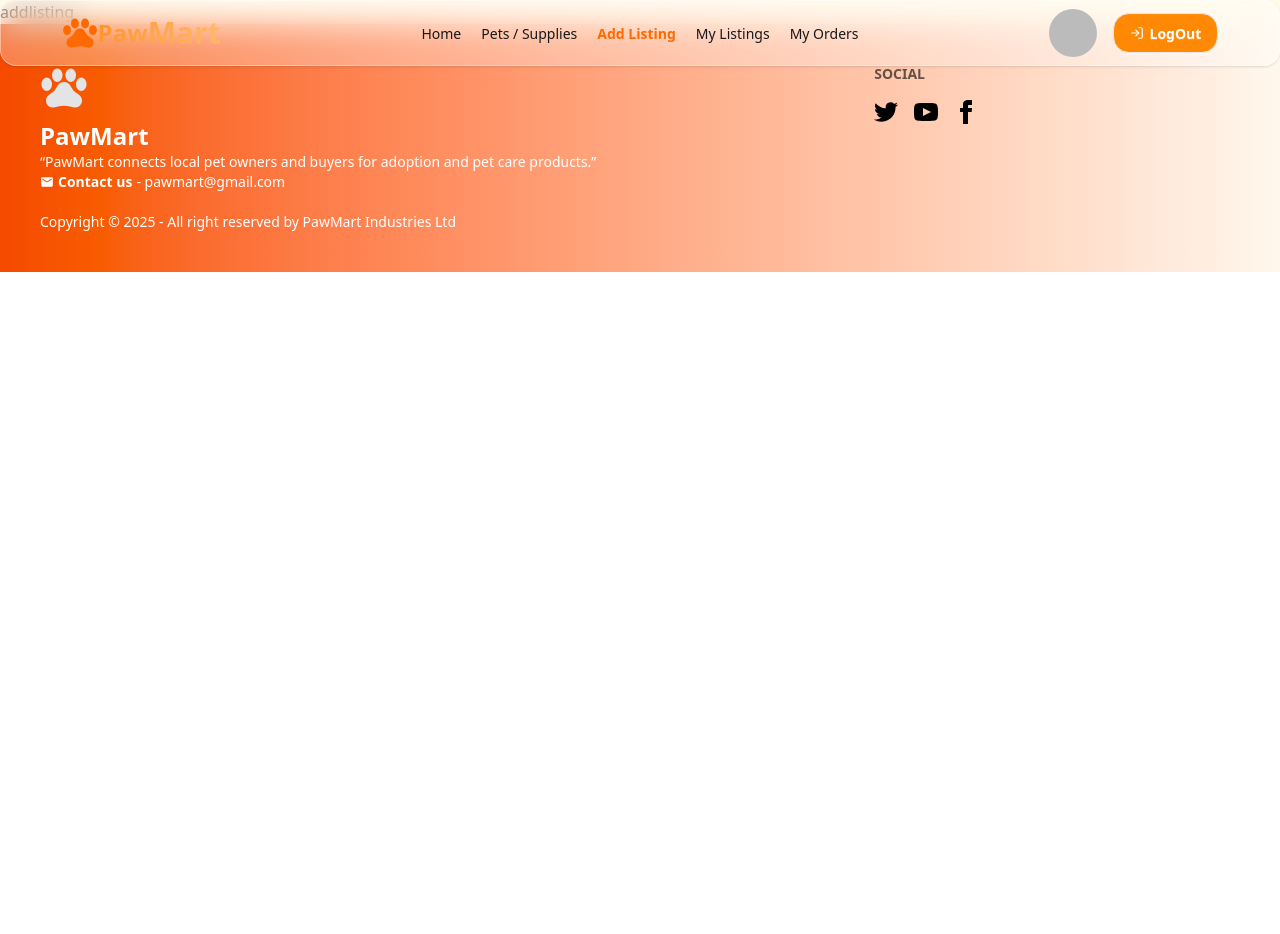
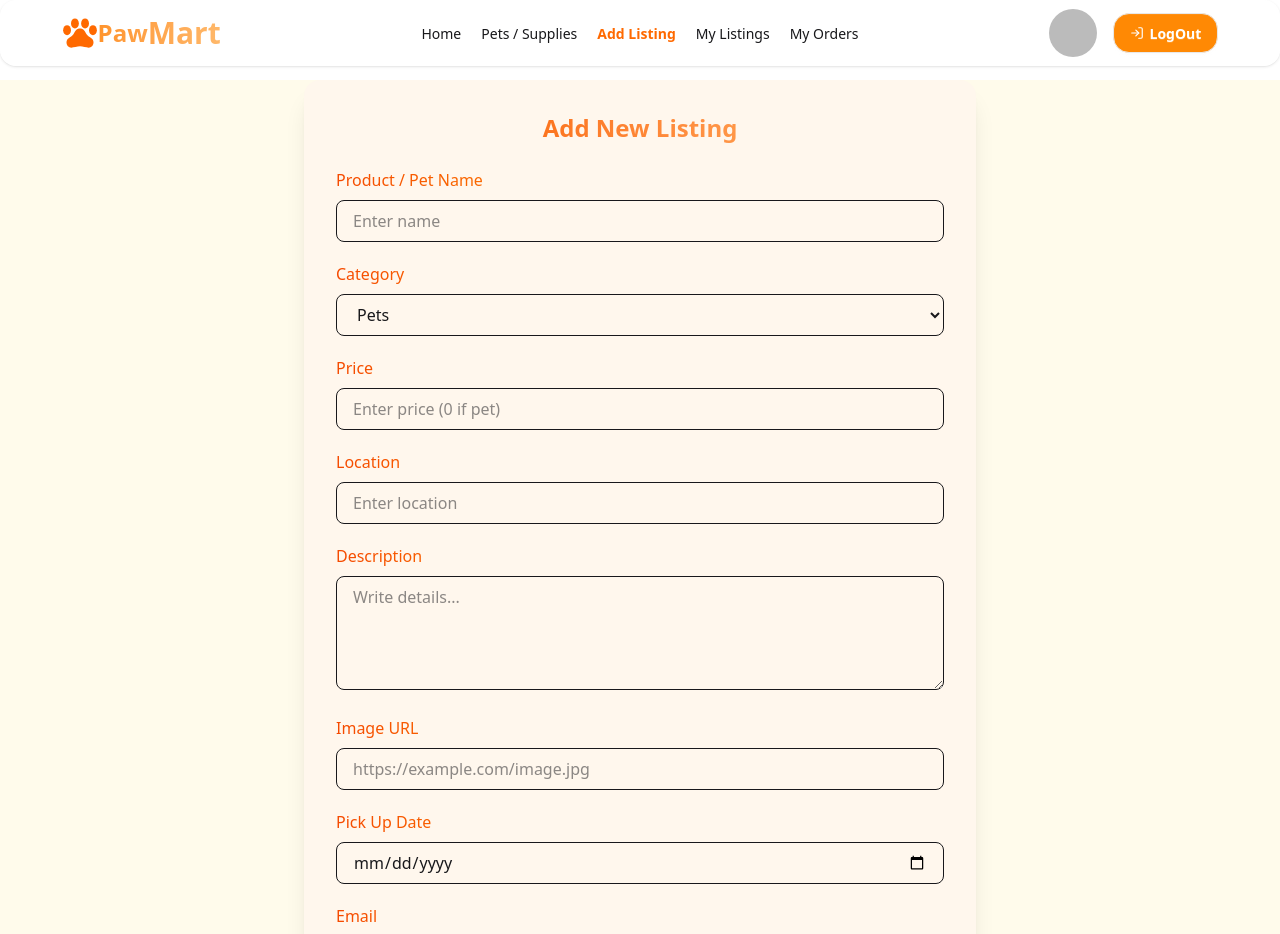
Before and after one commit to dasumit07/paw-mart-a10, a React (Vite) app: page /addListing in a window 1280 px wide. Shown: the top 934 px of the page. Before the commit the page ends 800 px from the top, so only its background shows below. Built offline with nearby package versions, Linux system fonts and the light colour scheme; no server answers; sample sign-in values are in the browser's storage.

Commit message:
addlisting to mongodb added

```diff
--- a/src/pages/AddListing.jsx
+++ b/src/pages/AddListing.jsx
@@ -1,10 +1,161 @@
-import React from 'react';
+import React, { useContext } from 'react';
+import { AuthContext } from '../context/Authcontext';
+import Swal from 'sweetalert2';
+import { useNavigate } from 'react-router';
 
 const AddListing = () => {
+    const {user} = useContext(AuthContext)
+    const navigate = useNavigate();
+
+    const handleAddListing = (e) =>{
+        e.preventDefault();
+        const formdata = {
+            name: e.target.name.value,
+            category: e.target.category.value,
+            price: e.target.price.value,
+            location: e.target.location.value,
+            description: e.target.description.value,
+            image: e.target.image.value,
+            email: e.target.email.value,
+            date: e.target.date.value
+        }
+        fetch('http://localhost:3000/pets', {
+            method: "POST",
+            headers:{
+                "Content-Type": "application/json",
+            },
+            body: JSON.stringify(formdata)
+        })
+        .then(res => res.json())
+        .then(data => {
+            console.log(data)
+            Swal.fire({
+                      position: "center",
+                      icon: "success",
+                      title: "🎉 Successfully Added",
+                      showConfirmButton: false,
+                      timer: 1500
+                    });
+                    navigate("/pets")
+        })
+        .catch(err =>{
+            console.log(err)
+        })
+
+    }
     return (
+        <div className="max-w-2xl mx-auto my-20 bg-orange-50 p-8 rounded-2xl shadow-xl">
+      <h2 className="text-2xl font-semibold bg-linear-to-r from-orange-600 to-orange-300 text-transparent bg-clip-text mb-6 text-center">
+        Add New Listing
+      </h2>
+
+      <form onSubmit={handleAddListing} className="space-y-5">
         <div>
-            addlisting
+          <label className="block font-medium bg-linear-to-r from-orange-600 to-orange-300 text-transparent bg-clip-text mb-2">
+            Product / Pet Name
+          </label>
+          <input
+          name='name'
+          required
+            type="text"
+            placeholder="Enter name"
+            className="w-full px-4 py-2 border rounded-lg focus:outline-none focus:ring-2 focus:ring-orange-400"
+          />
         </div>
+
+        <div>
+          <label className="block font-medium bg-linear-to-r from-orange-600 to-orange-300 text-transparent bg-clip-text mb-2">Category</label>
+          <select
+          name='category'
+          required
+          className="w-full px-4 py-2 border rounded-lg focus:outline-none focus:ring-2 focus:ring-orange-400">
+            <option value="" disabled>Select Category</option>
+            <option value="Pets">Pets</option>
+            <option value="Food">Pet Food</option>
+            <option value="Accessories">Accessories</option>
+            <option value="Care Products">Pet Care Products</option>
+          </select>
+        </div>
+
+        <div>
+          <label className="block font-medium bg-linear-to-r from-orange-600 to-orange-300 text-transparent bg-clip-text mb-2">Price</label>
+          <input
+          name='price'
+          required
+            type="number"
+            placeholder="Enter price (0 if pet)"
+            className="w-full px-4 py-2 border rounded-lg focus:outline-none focus:ring-2 focus:ring-orange-400"
+          />
+        </div>
+        <div>
+          <label className="block font-medium bg-linear-to-r from-orange-600 to-orange-300 text-transparent bg-clip-text mb-2">Location</label>
+          <input
+          name='location'
+          required
+            type="text"
+            placeholder="Enter location"
+            className="w-full px-4 py-2 border rounded-lg focus:outline-none focus:ring-2 focus:ring-orange-400"
+          />
+        </div>
+
+        <div>
+          <label className="block font-medium bg-linear-to-r from-orange-600 to-orange-300 text-transparent bg-clip-text mb-2">
+            Description
+          </label>
+          <textarea
+          name='description'
+          required
+            rows="4"
+            placeholder="Write details..."
+            className="w-full px-4 py-2 border rounded-lg focus:outline-none focus:ring-2 focus:ring-orange-400"
+          ></textarea>
+        </div>
+
+        <div>
+          <label className="block font-medium bg-linear-to-r from-orange-600 to-orange-300 text-transparent bg-clip-text mb-2">
+            Image URL
+          </label>
+          <input
+          name='image'
+          required
+            type="text"
+            placeholder="https://example.com/image.jpg"
+            className="w-full px-4 py-2 border rounded-lg focus:outline-none focus:ring-2 focus:ring-orange-400"
+          />
+        </div>
+
+        <div>
+          <label className="block font-medium bg-linear-to-r from-orange-600 to-orange-300 text-transparent bg-clip-text mb-2">Pick Up Date</label>
+          <input
+          name='date'
+          required
+            type="date"
+            className="w-full px-4 py-2 border rounded-lg focus:outline-none focus:ring-2 focus:ring-orange-400"
+          />
+        </div>
+
+        <div>
+          <label className="block font-medium bg-linear-to-r from-orange-600 to-orange-300 text-transparent bg-clip-text mb-2">Email</label>
+          <input
+          name='email'
+          required
+            type="email"
+            value={user.email}
+            readOnly
+            className="w-full px-4 py-2 border rounded-lg bg-gray-100 cursor-not-allowed"
+          />
+        </div>
+
+        <div className="pt-4">
+          <button
+            type="submit"
+             className="btn bg-orange-400 hover:bg-linear-to-r from-orange-700 to-orange-500 text-white font-semibold  hover:scale-105 transition ease-in-out rounded-2xl w-full"
+          >
+            Add Listing
+          </button>
+        </div>
+      </form>
+    </div>
     );
 };
 
```
